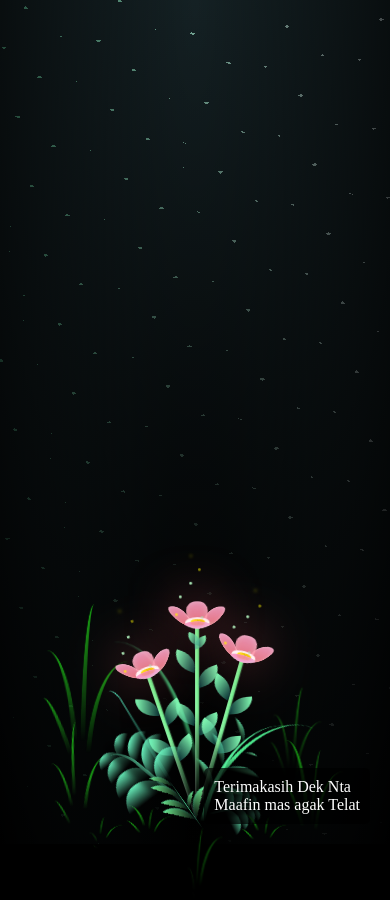
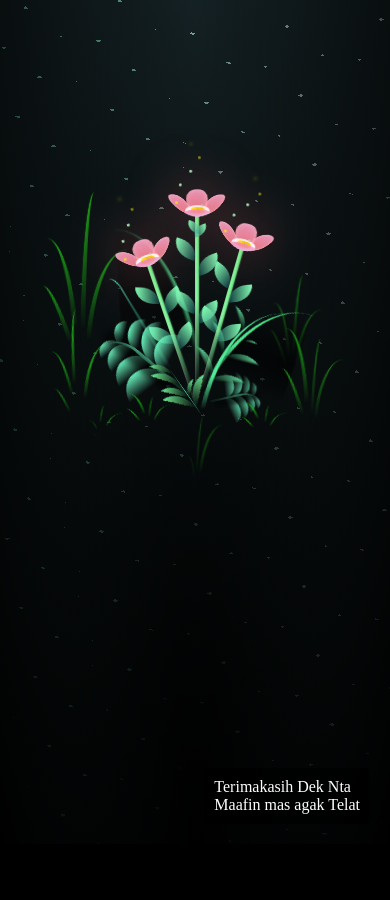
Before and after one commit to syahrulcaem/web-flower, a plain HTML site: page index.html in a window 390 px wide. After the commit the page ends 844 px from the top, so only its background shows below. Drawn offline with Linux system fonts and the light colour scheme.

Commit message:
Update style.css

```diff
--- a/style.css
+++ b/style.css
@@ -1005,3 +1005,14 @@ mask-image: linear-gradient(to top, transparent 40%, #80f39f 80%) !important;
 .not-loaded * {
   animation-play-state: paused !important;
 }
+
+@media only screen and (max-width: 600px) {
+  body {
+    flex-direction: column;
+    align-items: center;
+  }
+
+  .flowers {
+    margin-top: 20px;
+  }
+}
```
